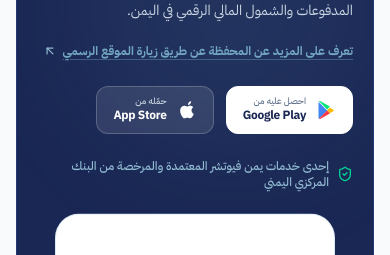
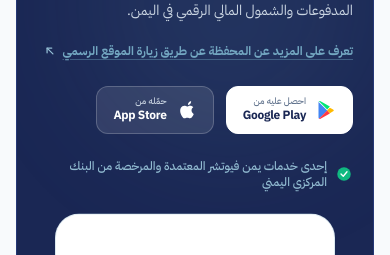
Before and after one commit to odaibishr/yemen-future, a Next.js app: page / in a window 390 px wide. Shown: the part 5259-5514 px from the top of the page. Built offline with nearby package versions, Linux system fonts and the light colour scheme.

Commit message:
feat(app-showcase): integrate authentic wallet SVGs and custom icons in phone simulation

```diff
--- a/src/components/sections/AppShowcase.tsx
+++ b/src/components/sections/AppShowcase.tsx
@@ -1,7 +1,7 @@
 "use client";
 
 import Image from "next/image";
-import { ArrowUpLeft, ShieldCheck } from "lucide-react";
+import { ArrowUpLeft } from "@/components/icons";
 import { motion } from "motion/react";
 import { Container } from "@/components/common/Container";
 import { dafaaData } from "@/data/dafaa-app";
@@ -26,7 +26,7 @@
           variants={staggerContainerVariants}
           initial="hidden"
           whileInView="visible"
-          viewport={{ once: true, margin: "-40px" }}
+          viewport={{ once: true, amount: 0.2, margin: "0px 0px -80px 0px" }}
           className="bg-brand-navy rounded-3xl border border-brand-navy-light text-white p-5 sm:p-7 lg:p-8 overflow-hidden relative"
         >
           {/* Subtle Ambient Radial Glow (Zero shadows) */}
@@ -71,7 +71,13 @@
 
               {/* Compliance & Supervision Note */}
               <div className="pt-2 flex items-center gap-2 text-xs text-brand-cyan-light font-medium">
-                <ShieldCheck className="w-4 h-4 text-emerald-400 shrink-0" />
+                <Image
+                  src="/svgs/app/central-bank.svg"
+                  alt="مرخص من البنك المركزي"
+                  width={18}
+                  height={18}
+                  className="w-4.5 h-4.5 shrink-0"
+                />
                 <span>إحدى خدمات يمن فيوتشر المعتمدة والمرخصة من البنك المركزي اليمني</span>
               </div>
             </motion.div>
--- a/src/components/sections/app-showcase/PhoneSimulation.tsx
+++ b/src/components/sections/app-showcase/PhoneSimulation.tsx
@@ -2,18 +2,13 @@
 
 import Image from "next/image";
 import {
-  Smartphone,
-  Receipt,
-  ArrowLeftRight,
-  QrCode,
   Bell,
-  Send,
-  PlusCircle,
   Home,
   Clock,
   User,
   CheckCircle2,
-} from "lucide-react";
+  QrCode,
+} from "@/components/icons";
 import { dafaaData } from "@/data/dafaa-app";
 
 export function PhoneSimulation() {
@@ -101,12 +96,12 @@
 
               {/* Action Buttons */}
               <div className="pt-1.5 border-t border-white/10 grid grid-cols-2 gap-1.5">
-                <div className="bg-white/10 border border-white/10 rounded-lg py-1 px-1.5 flex items-center justify-center gap-1 text-[9px] font-bold text-white">
-                  <Send className="w-2.5 h-2.5 text-brand-cyan" />
+                <div className="bg-white/10 border border-white/10 rounded-lg py-1 px-1.5 flex items-center justify-center gap-1.5 text-[9px] font-bold text-white">
+                  <Image src="/svgs/app/transfer.svg" alt="تحويل" width={12} height={12} className="w-3 h-3 object-contain invert brightness-200" />
                   <span>تحويل</span>
                 </div>
-                <div className="bg-white/10 border border-white/10 rounded-lg py-1 px-1.5 flex items-center justify-center gap-1 text-[9px] font-bold text-white">
-                  <PlusCircle className="w-2.5 h-2.5 text-emerald-400" />
+                <div className="bg-white/10 border border-white/10 rounded-lg py-1 px-1.5 flex items-center justify-center gap-1.5 text-[9px] font-bold text-white">
+                  <Image src="/svgs/app/deposit.svg" alt="إيداع" width={12} height={12} className="w-3 h-3 object-contain invert brightness-200" />
                   <span>إيداع</span>
                 </div>
               </div>
@@ -126,8 +121,8 @@
 
             <div className="grid grid-cols-4 gap-1.5">
               <div className="p-1.5 rounded-lg bg-white border border-border-subtle flex flex-col items-center gap-0.5 text-center">
-                <div className="w-6 h-6 rounded-md bg-blue-50 border border-blue-200 flex items-center justify-center text-blue-700">
-                  <Smartphone className="w-3 h-3" />
+                <div className="w-6 h-6 rounded-md bg-blue-50 border border-blue-200 flex items-center justify-center p-0.5">
+                  <Image src="/svgs/app/telecom.svg" alt="باقات" width={18} height={18} className="w-4.5 h-4.5 object-contain" />
                 </div>
                 <span className="text-[8px] font-bold text-slate-800 leading-tight">
                   باقات
@@ -135,8 +130,8 @@
               </div>
 
               <div className="p-1.5 rounded-lg bg-white border border-border-subtle flex flex-col items-center gap-0.5 text-center">
-                <div className="w-6 h-6 rounded-md bg-emerald-50 border border-emerald-200 flex items-center justify-center text-emerald-700">
-                  <Receipt className="w-3 h-3" />
+                <div className="w-6 h-6 rounded-md bg-emerald-50 border border-emerald-200 flex items-center justify-center p-0.5">
+                  <Image src="/svgs/app/bills.svg" alt="فواتير" width={18} height={18} className="w-4.5 h-4.5 object-contain" />
                 </div>
                 <span className="text-[8px] font-bold text-slate-800 leading-tight">
                   فواتير
@@ -144,8 +139,8 @@
               </div>
 
               <div className="p-1.5 rounded-lg bg-white border border-border-subtle flex flex-col items-center gap-0.5 text-center">
-                <div className="w-6 h-6 rounded-md bg-purple-50 border border-purple-200 flex items-center justify-center text-purple-700">
-                  <ArrowLeftRight className="w-3 h-3" />
+                <div className="w-6 h-6 rounded-md bg-purple-50 border border-purple-200 flex items-center justify-center p-0.5">
+                  <Image src="/svgs/app/transfer.svg" alt="تحويل" width={18} height={18} className="w-4.5 h-4.5 object-contain" />
                 </div>
                 <span className="text-[8px] font-bold text-slate-800 leading-tight">
                   تحويل
@@ -153,8 +148,8 @@
               </div>
 
               <div className="p-1.5 rounded-lg bg-white border border-border-subtle flex flex-col items-center gap-0.5 text-center">
-                <div className="w-6 h-6 rounded-md bg-brand-cyan-tint border border-brand-cyan/40 flex items-center justify-center text-brand-navy">
-                  <QrCode className="w-3 h-3" />
+                <div className="w-6 h-6 rounded-md bg-brand-cyan-tint border border-brand-cyan/40 flex items-center justify-center p-0.5">
+                  <Image src="/svgs/app/qr.svg" alt="دفع QR" width={18} height={18} className="w-4.5 h-4.5 object-contain" />
                 </div>
                 <span className="text-[8px] font-bold text-slate-800 leading-tight">
                   دفع QR
```
